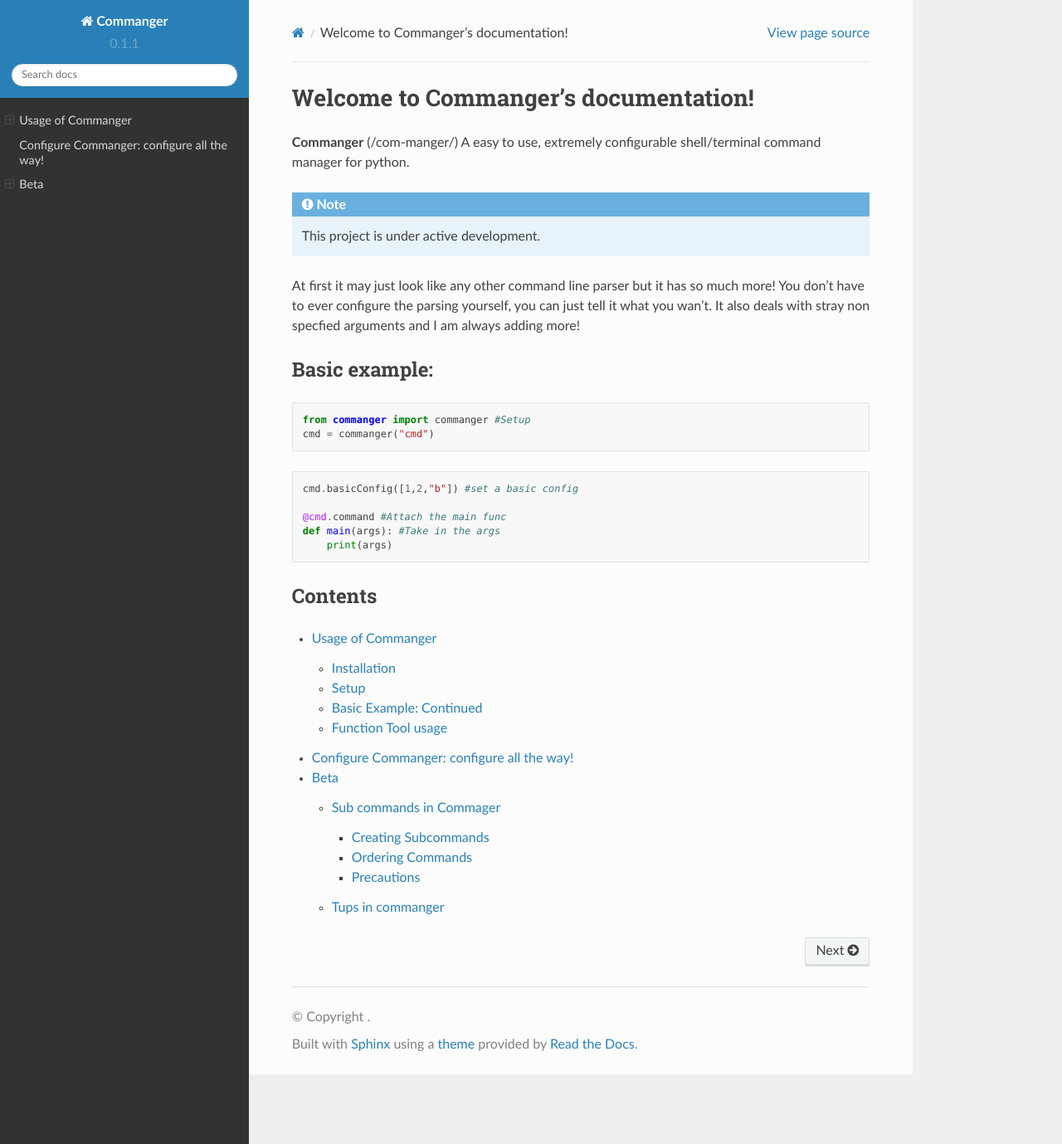
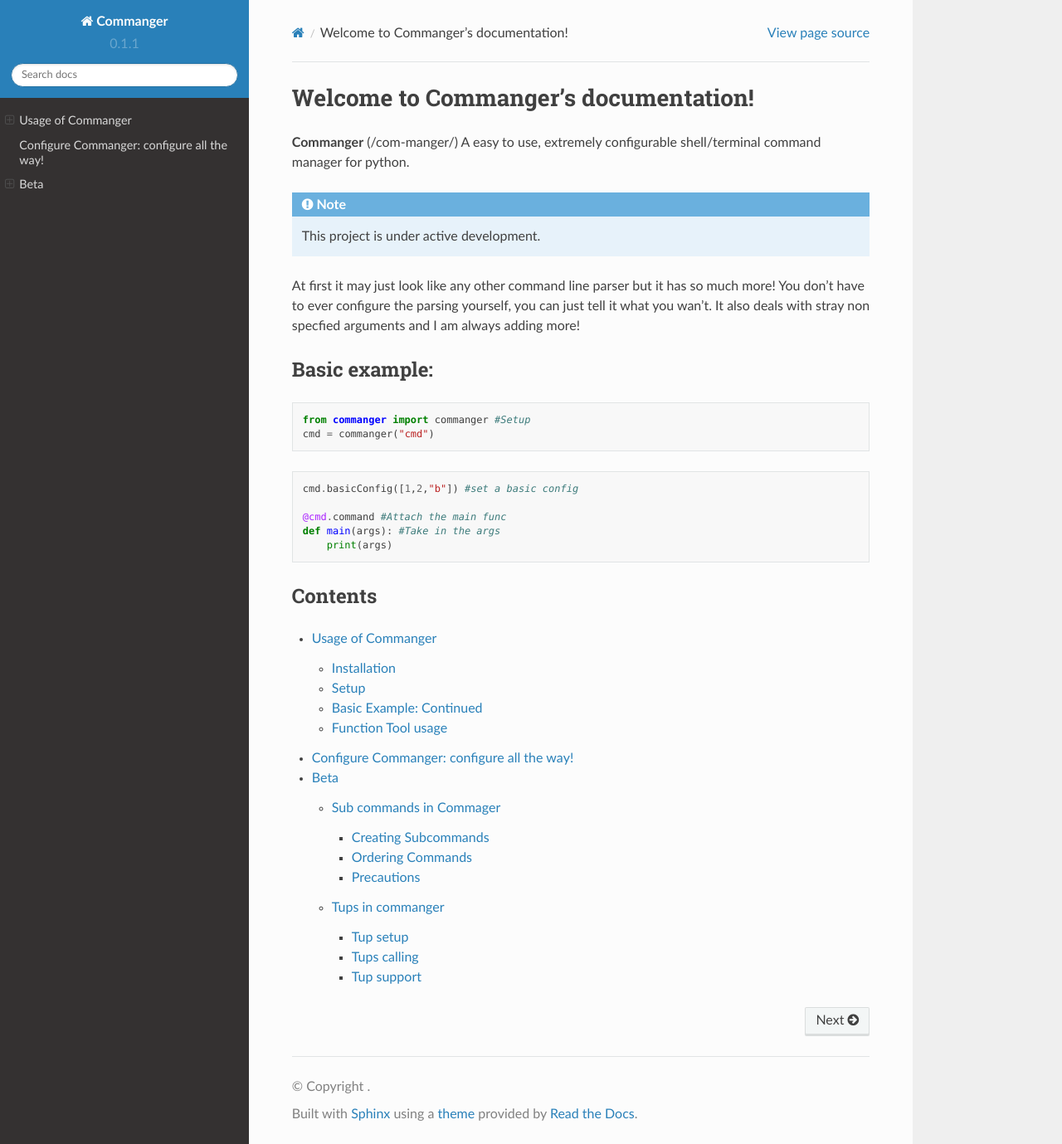
Before and after one commit to thatrandomperson5/commanger-docs, a Sphinx documentation site: the page built from docs/source/index.rst, in a window 1280 px wide and 1379 px high. Shown: the whole window at 83% size. Built offline with Sphinx 7.4.7 and the Read the Docs theme 2.0.0, drawn with Linux system fonts in a browser that asks for light colours.

Commit message:
Update tups.rst

```diff
--- a/docs/source/Beta/tups.rst
+++ b/docs/source/Beta/tups.rst
@@ -1,6 +1,17 @@
 Tups in commanger
 ==================
 
+*****
+Tup setup
+*****
+
+****
+Tups calling
+****
+
+****
+Tup support
+****
 
 .. toktree::
    :hidden:
```
